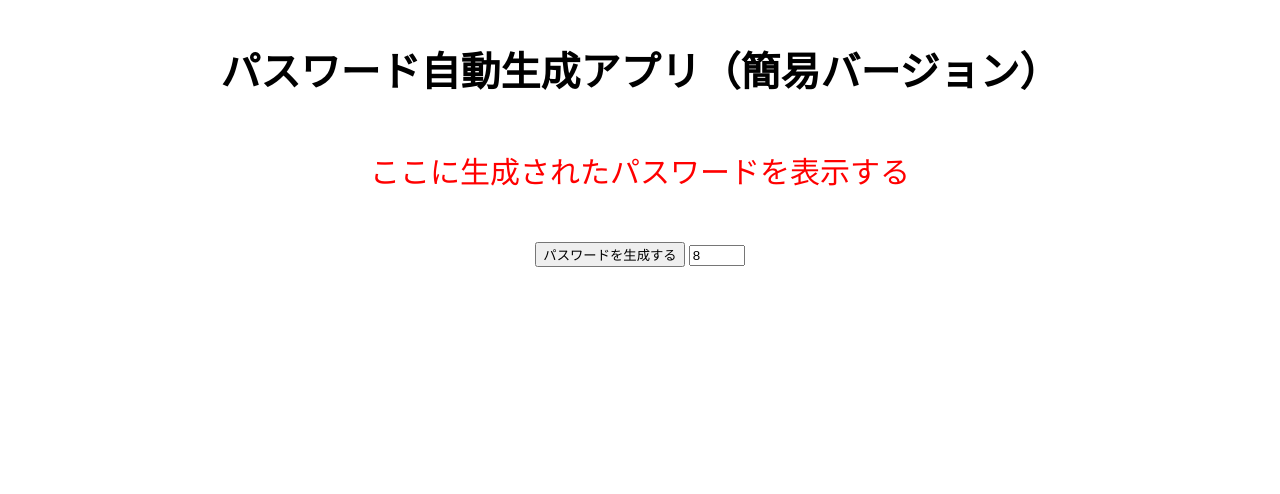
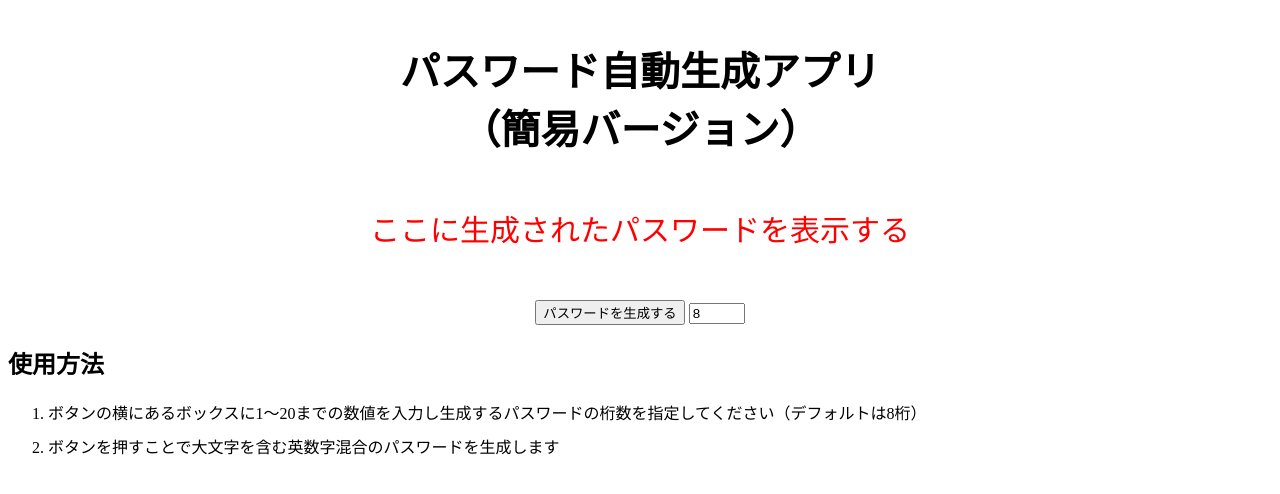
Before and after one commit to Keeeeeent/password-app, a website built with webpack: page src/index.pug in a window 1280 px wide. Built offline with nearby package versions, Linux system fonts and the light colour scheme.

Commit message:
説明文追加

```diff
--- a/package.json
+++ b/package.json
@@ -4,14 +4,14 @@
   "description": "パスワード自動生成アプリ",
   "main": "index.js",
   "scripts": {
-    "dev": "webpack-dev-server --open",
-    "build":"webpack --mode=production --progress"
+    "dev": "webpack-dev-server --mode=development --open",
+    "build": "webpack --mode=production --progress"
   },
   "author": "さくらぼ.com",
   "license": "ISC",
   "dependencies": {
     "html-webpack-plugin": "^5.5.0",
-    "pug-html-loader": "^1.1.5",
+    "pug": "^3.0.2",
     "pug-loader": "^2.4.0",
     "ts-loader": "^9.3.1",
     "typescript": "^4.7.4",
--- a/src/index.pug
+++ b/src/index.pug
@@ -14,12 +14,22 @@ html
                 font-size: 40px;
                 font-weight: 800;
             }
+            li{
+                margin: 10px auto;
+            }
     body
         //- ｊｓファイルで操作する要素を記述していく
         .click-btn
-            .big-title パスワード自動生成アプリ（簡易バージョン）
+            .big-title パスワード自動生成アプリ
+                |
+                br
+                |（簡易バージョン）
             #app ここに生成されたパスワードを表示する
             button(id="btn") パスワードを生成する
             input(id="inp" type="number" min="1" max="20" placeholder="桁数" value="8")
+        h2 使用方法
+        ol
+            li ボタンの横にあるボックスに1〜20までの数値を入力し生成するパスワードの桁数を指定してください（デフォルトは8桁）
+            li ボタンを押すことで大文字を含む英数字混合のパスワードを生成します
         //- バンドルされたｊｓファイルとヒモ付する
         script(src="app.bundle.js")
```
Also changed, not shown: 1 other file.
